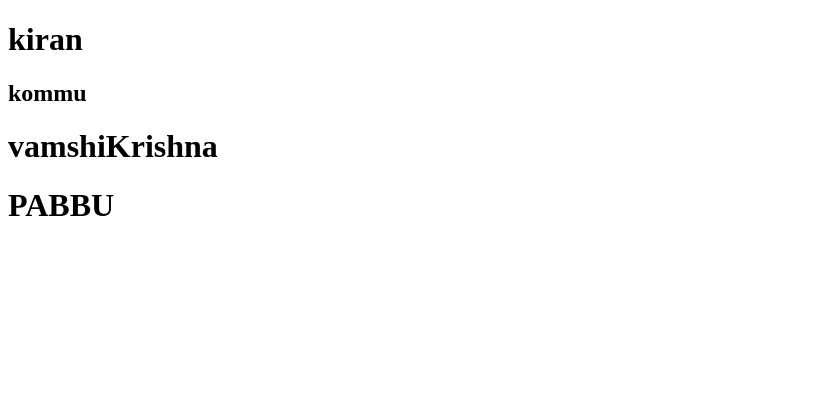
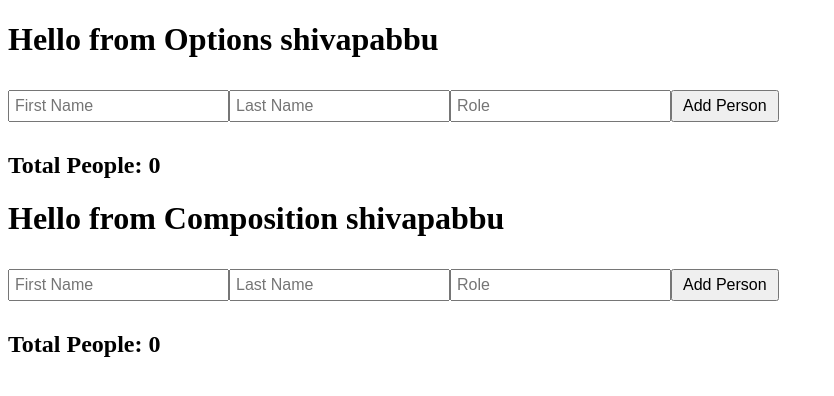
Before and after one commit to shivapabbu1/Vue_tutorial, a Vue app: page / in a window 1280 px wide. Shown: the top 396 px of the page, without its empty margins (0-834 px from the left). Built offline with nearby package versions, Linux system fonts and the light colour scheme.

Commit message:
replace options with compositions api

```diff
--- a/src/App.vue
+++ b/src/App.vue
@@ -1,19 +1,20 @@
 <template>
   <div>
-<DemoONe/>
-<DemoTwo/>
+    <OptComponent/>
+<CompComponent/>
   </div>
 </template>
 
 <script>
-import DemoONe from './components/DemoONe.vue';
-import DemoTwo from './components/DemoTwo.vue';
+import OptComponent from './components/OptComponent.vue';
+import CompComponent from './components/CompComponent.vue';
   export default {
     name :'App',
     components:{
-      DemoONe,
-      DemoTwo
+      OptComponent,
+      CompComponent
     }
+
   }
 </script>
 
--- /dev/null
+++ b/src/components/CompComponent.vue
@@ -0,0 +1,92 @@
+<template>
+    <div>
+      <h1>Hello from Composition {{ name1 }}</h1>
+
+      <!-- Form to add new person -->
+      <form @submit.prevent="addPerson">
+        <input v-model="newPerson.fname" placeholder="First Name" required />
+        <input v-model="newPerson.lname" placeholder="Last Name" required />
+        <input v-model="newPerson.role" placeholder="Role" required />
+        <button type="submit">Add Person</button>
+      </form>
+
+      <!-- Display total count of people -->
+      <h2>Total People: {{ totalPeople }}</h2>
+
+      <!-- List of people -->
+      <ul>
+        <li v-for="(person, index) in people" :key="index">
+          {{ formattedPerson(person) }}
+          <button @click="removePerson(index)">Remove</button>
+        </li>
+      </ul>
+    </div>
+  </template>
+
+  <script>
+  import { ref, reactive, computed } from 'vue';
+
+  export default {
+    name: 'CompComponent',
+    setup() {
+      const name1 = ref('shivapabbu');
+
+      // Reactive object for new person input
+      const newPerson = reactive({
+        fname: '',
+        lname: '',
+        role: ''
+      });
+
+      // Reactive array to store people
+      const people = ref([]);
+
+      // Computed property to get the total count of people
+      const totalPeople = computed(() => people.value.length);
+
+      // Methods
+      const addPerson = () => {
+        if (newPerson.fname && newPerson.lname && newPerson.role) {
+          people.value.push({ ...newPerson });
+          newPerson.fname = '';
+          newPerson.lname = '';
+          newPerson.role = '';
+        }
+      };
+
+      const removePerson = (index) => {
+        people.value.splice(index, 1);
+      };
+
+      // Method to format person's details
+      const formattedPerson = (person) => {
+        return `${person.fname} ${person.lname} - ${person.role}`;
+      };
+
+      return {
+        name1,
+        newPerson,
+        people,
+        totalPeople,
+        addPerson,
+        removePerson,
+        formattedPerson
+      };
+    }
+  };
+  </script>
+
+  <style>
+  /* Add component-specific styles here */
+  input {
+    margin: 10px 0;
+    padding: 5px;
+    font-size: 16px;
+  }
+
+  button {
+    padding: 5px 10px;
+    font-size: 16px;
+    cursor: pointer;
+  }
+  </style>
--- a/src/components/DemoONe.vue
+++ /dev/null
@@ -1,34 +0,0 @@
-<template>
-    <div>
-      <h1>{{ fname }}</h1>
-      <h2>{{ lname }}</h2>
-    </div>
-</template>
-
-<script>
-import { ref } from 'vue';
-
-    export default {
-        name: 'DemoONe',
-
-        setup(){
-            const fname=ref('shiva')
-            const lname=ref('pabbu')
-
-
-            setTimeout(() => {
-                fname.value="kiran",
-                lname.value="kommu"
-            }, 3000);
-
-            return {
-                fname,
-                lname
-            }
-        }
-    }
-</script>
-
-<style lang="scss" scoped>
-
-</style>
--- a/src/components/DemoTwo.vue
+++ /dev/null
@@ -1,36 +0,0 @@
-<template>
-    <div>
-<h1>{{ fname }}</h1>
-<h1>{{ lname }}</h1>
-    </div>
-</template>
-
-<script>
-import { reactive, toRefs } from 'vue';
-
-    export default {
-        name:'DemoTwo',
-        setup(){
-            const state=reactive({
-                fname:"Vamshi",
-                lname:'Pabbu'
-            })
-
-            setTimeout(() => {
-                state.fname="vamshiKrishna",
-                state.lname="PABBU"
-                console.log(state);
-            }, 3000);
-
-            // return{
-            //    fname: state.fname,
-            //    lname:state.lname
-            // }
-            return toRefs(state)
-        }
-    }
-</script>
-
-<style lang="scss" scoped>
-
-</style>
--- /dev/null
+++ b/src/components/OptComponent.vue
@@ -0,0 +1,77 @@
+<template>
+    <div>
+      <h1>Hello from Options {{ name1 }}</h1>
+
+      <!-- Form to add new person -->
+      <form @submit.prevent="addPerson">
+        <input v-model="newPerson.fname" placeholder="First Name" required />
+        <input v-model="newPerson.lname" placeholder="Last Name" required />
+        <input v-model="newPerson.role" placeholder="Role" required />
+        <button type="submit">Add Person</button>
+      </form>
+
+      <!-- Display total count of people -->
+      <h2>Total People: {{ totalPeople }}</h2>
+
+      <!-- List of people -->
+      <ul>
+        <li v-for="(person, index) in people" :key="index">
+          {{ formattedPerson(person) }}
+          <button @click="removePerson(index)">Remove</button>
+        </li>
+      </ul>
+    </div>
+  </template>
+
+  <script>
+  export default {
+    name: 'OptComponent',
+    data() {
+      return {
+        name1: 'shivapabbu',
+        newPerson: {
+          fname: '',
+          lname: '',
+          role: ''
+        },
+        people: []
+      };
+    },
+    computed: {
+      // Computed property to get the total count of people
+      totalPeople() {
+        return this.people.length;
+      }
+    },
+    methods: {
+      addPerson() {
+        this.people.push({ ...this.newPerson });
+        this.newPerson.fname = '';
+        this.newPerson.lname = '';
+        this.newPerson.role = '';
+      },
+      removePerson(index) {
+        this.people.splice(index, 1);
+      },
+      // Method to format person's details
+      formattedPerson(person) {
+        return `${person.fname} ${person.lname} - ${person.role}`;
+      }
+    }
+  };
+  </script>
+
+  <style>
+  /* Add component-specific styles here */
+  input {
+    margin: 10px 0;
+    padding: 5px;
+    font-size: 16px;
+  }
+
+  button {
+    padding: 5px 10px;
+    font-size: 16px;
+    cursor: pointer;
+  }
+  </style>
```
